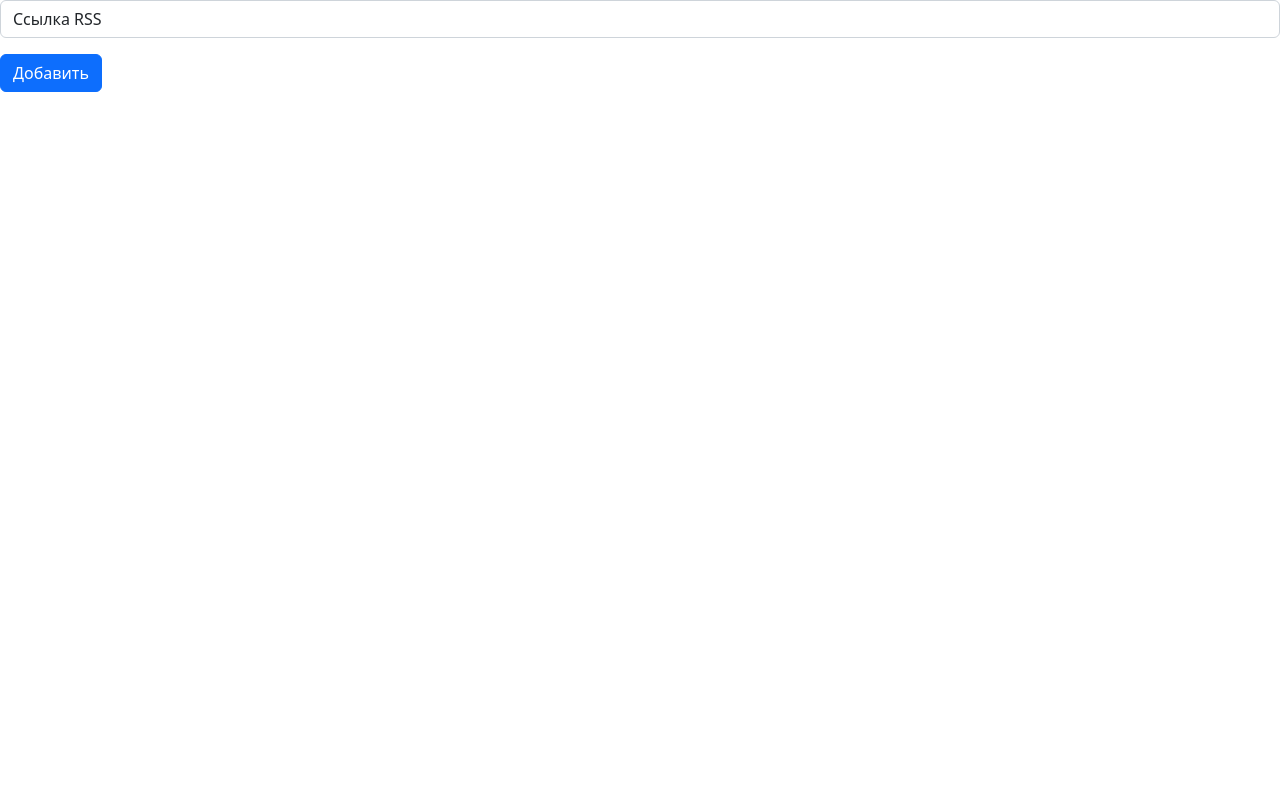
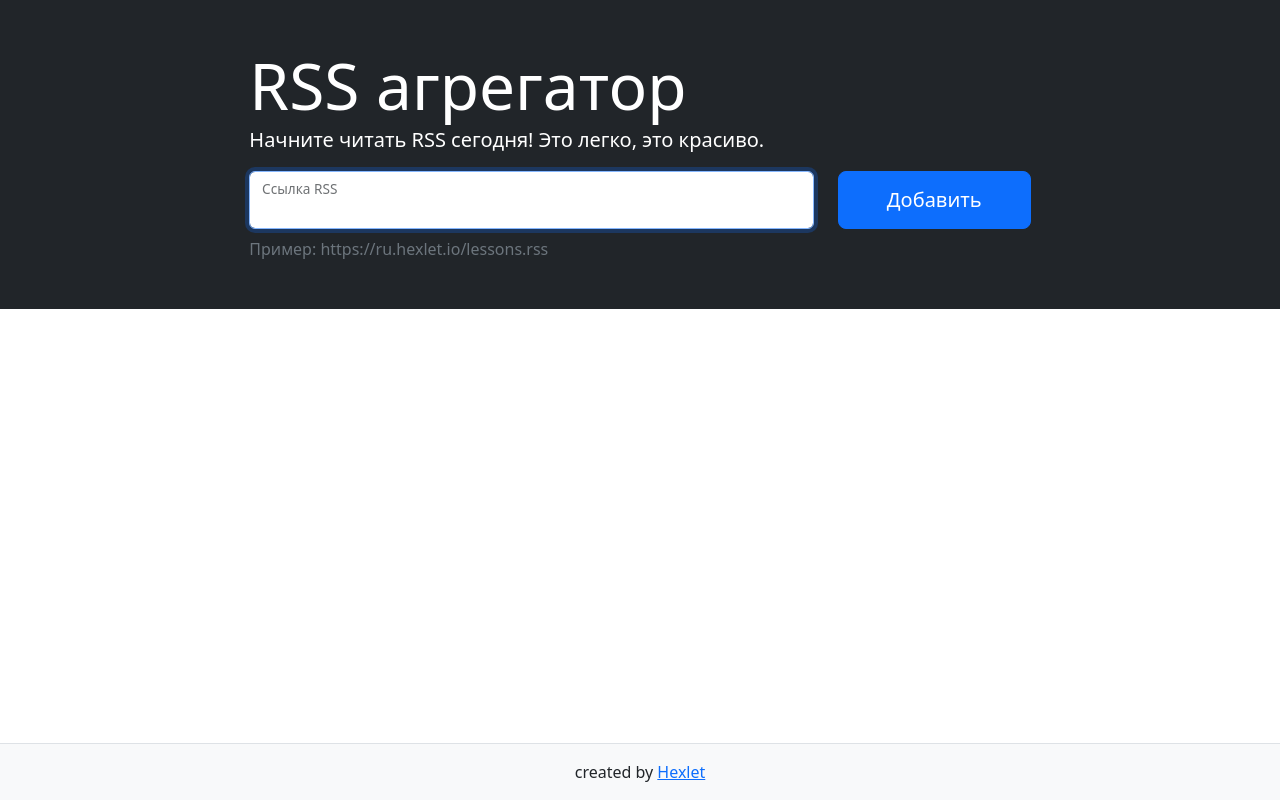
Before and after one commit to mariesukhova/frontend-project-11, a website built with webpack: page index.html in a window 1280 px wide. Built offline with nearby package versions, Linux system fonts and the light colour scheme.

Commit message:
[step-1.2] Add layout

```diff
--- a/index.html
+++ b/index.html
@@ -1,16 +1,55 @@
 <!DOCTYPE html>
 <html>
-    <head>
-        <meta charset="utf-8" />
-        <title>Webpack App</title>
-    </head>
-    <body>
-        <form>
-            <div class="mb-3">
-              <input type="email" class="form-control" id="exampleInputEmail1" aria-describedby="emailHelp" value="Ссылка RSS">
+  <head>
+    <meta charset="utf-8">
+    <meta name="viewport" content="width=device-width,initial-scale=1,shrink-to-fit=no">
+    <title>Hexlet Frontend Project</title>
+    <script defer="defer" src="main.js"></script>
+    <link href="main.css" rel="stylesheet">
+  </head>
+    <body class="d-flex flex-column min-vh-100">
+      <div class="modal fade" id="modal" tabindex="-1" role="dialog" aria-labelledby="modal" aria-hidden="true">
+        <div class="modal-dialog" role="document">
+          <div class="modal-content">
+            <div class="modal-header">
+              <h5 class="modal-title"></h5>
+              <button type="button" class="btn-close close" data-bs-dismiss="modal" aria-label="Close"></button>
             </div>
-            <button type="submit" class="btn btn-primary">Добавить</button>
-          </form>
+            <div class="modal-body text-break"></div>
+            <div class="modal-footer"><a class="btn btn-primary full-article" href="#" role="button" target="_blank" rel="noopener noreferrer">Читать полностью </a><button type="button" class="btn btn-secondary" data-bs-dismiss="modal">Закрыть</button></div>
+          </div>
+        </div>
+      </div>
+      <main class="flex-grow-1">
+        <section class="container-fluid bg-dark p-5">
+          <div class="row">
+            <div class="col-md-10 col-lg-8 mx-auto text-white">
+              <h1 class="display-3 mb-0">RSS агрегатор</h1>
+              <p class="lead">Начните читать RSS сегодня! Это легко, это красиво.</p>
+              <form action="" class="rss-form text-body">
+                <div class="row">
+                  <div class="col">
+                    <div class="form-floating"><input id="url-input" autofocus="" required="" name="url" aria-label="url" class="form-control w-100" placeholder="ссылка RSS" autocomplete="off"> <label for="url-input">Ссылка RSS</label></div>
+                  </div>
+                  <div class="col-auto"><button type="submit" aria-label="add" class="h-100 btn btn-lg btn-primary px-sm-5">Добавить</button></div>
+                </div>
+              </form>
+              <p class="mt-2 mb-0 text-muted">Пример: https://ru.hexlet.io/lessons.rss</p>
+              <p class="feedback m-0 position-absolute small text-danger"></p>
+            </div>
+          </div>
+        </section>
+        <section class="container-fluid container-xxl p-5">
+          <div class="row">
+            <div class="col-md-10 col-lg-8 order-1 mx-auto posts"></div>
+            <div class="col-md-10 col-lg-4 mx-auto order-0 order-lg-1 feeds"></div>
+          </div>
+        </section>
+      </main>
+      <footer class="footer border-top py-3 mt-5 bg-light">
+        <div class="container-xl">
+          <div class="text-center">created by <a href="https://ru.hexlet.io/professions/frontend/projects/11" target="_blank">Hexlet</a></div>
+        </div>
+      </footer>
     </body>
-
 </html>
```
